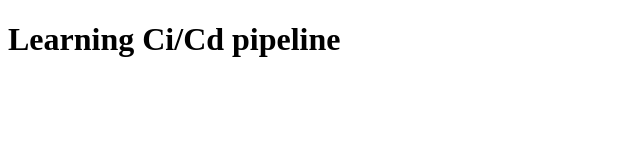
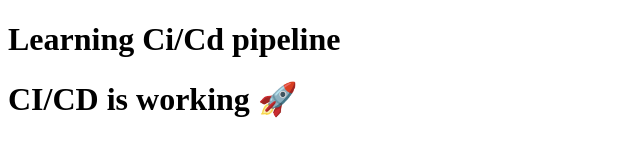
Before and after one commit to Work-Satyam1/Github-Action-Demo, a plain HTML site: page index.html in a window 1280 px wide. Shown: the whole page, without its empty margins (0-640 px from the left). Drawn offline with Linux system fonts and the light colour scheme.

Commit message:
ci cd flow

```diff
--- a/index.html
+++ b/index.html
@@ -7,6 +7,6 @@
 </head>
 <body>
     <h1>Learning Ci/Cd pipeline </h1>
-
+    <h1>CI/CD is working 🚀</h1>
 </body>
 </html>
```
